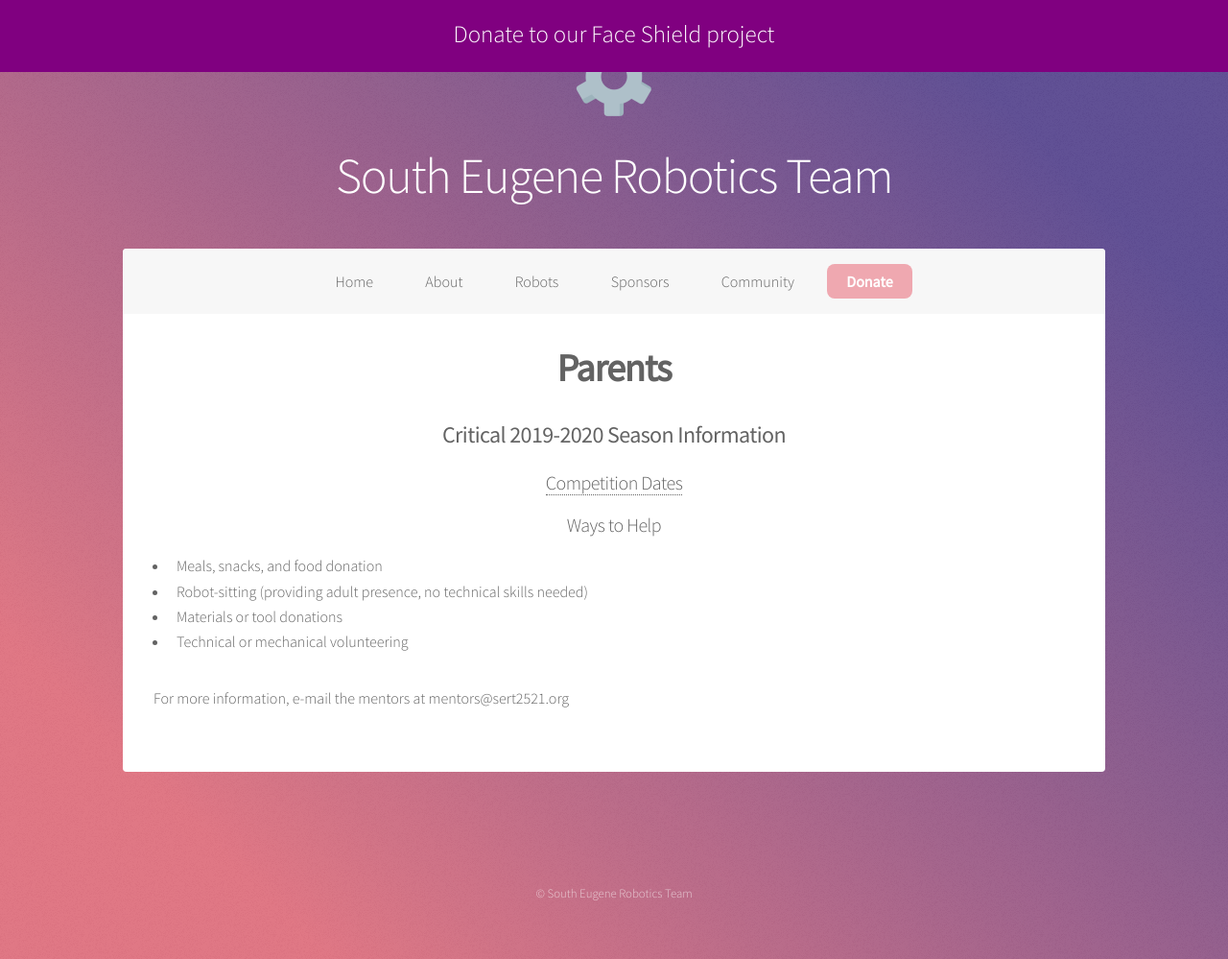
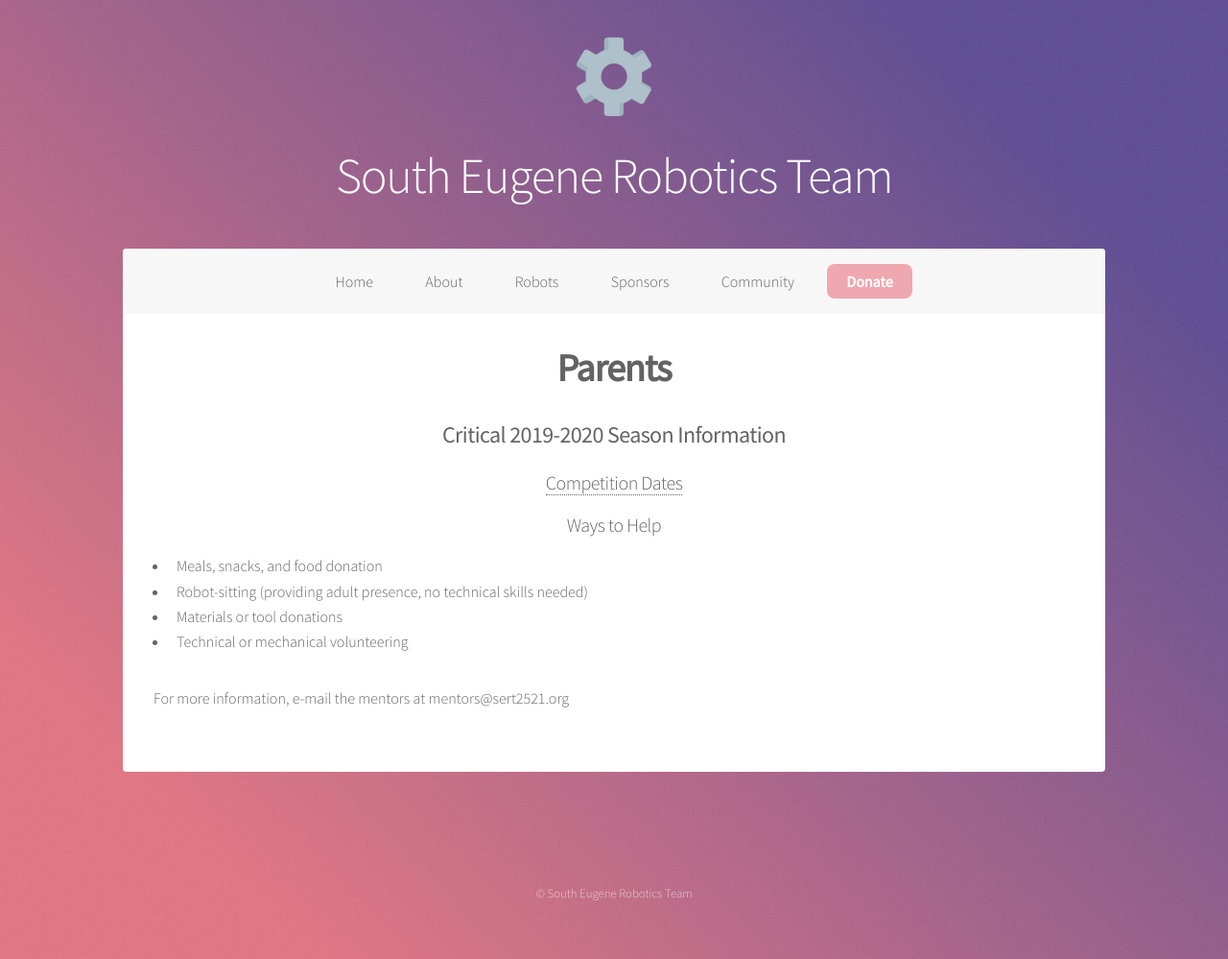
Before and after one commit to SouthEugeneRoboticsTeam/SouthEugeneRoboticsTeam.github.io, a Jekyll site: the page built from parents.markdown, in a window 1280 px wide. Shown: the whole page at 96% size. Built offline with Jekyll 4.4.1, drawn with Linux system fonts in a browser that asks for light colours; nearby versions of some CDN libraries; comment, search, counter and statistics services are not loaded.

Commit message:
Update default.html

```diff
--- a/_layouts/default.html
+++ b/_layouts/default.html
@@ -14,12 +14,6 @@
     {% include favicon.html %}
 </head>
 <body>
-
-<a href="/donate">
-    <div style="color: white; background-color: purple; width: 100%; height: 75px; font-size: 25px; text-align: center; position: absolute; padding-top: 15px; z-index: 9999; overflow: hidden;">
-        Donate to our Face Shield project
-    </div>
-</a>
 
 
 <!-- Header -->
```
